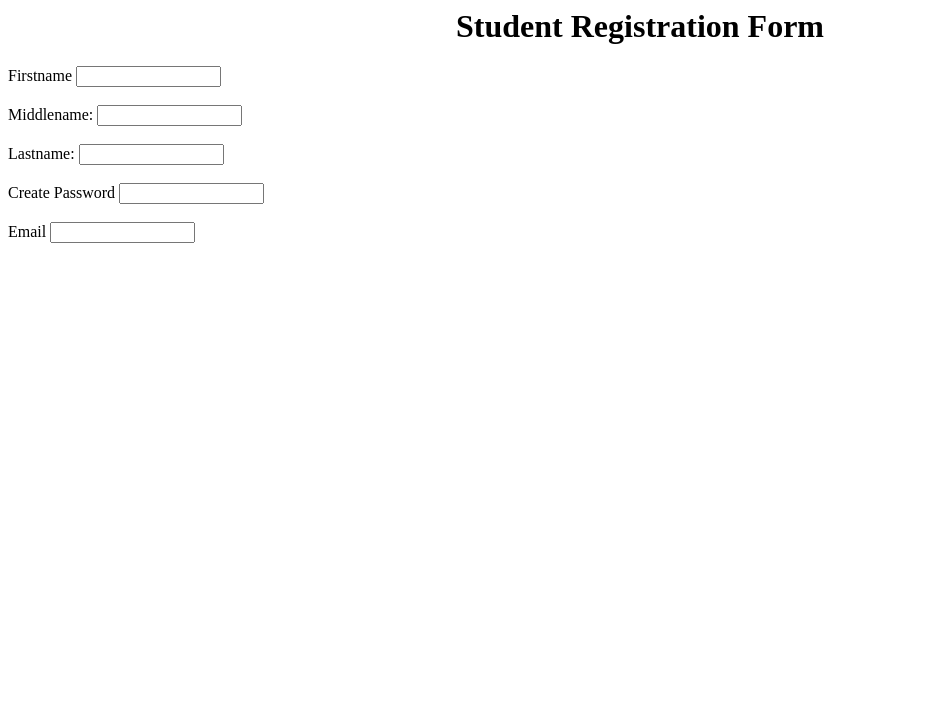
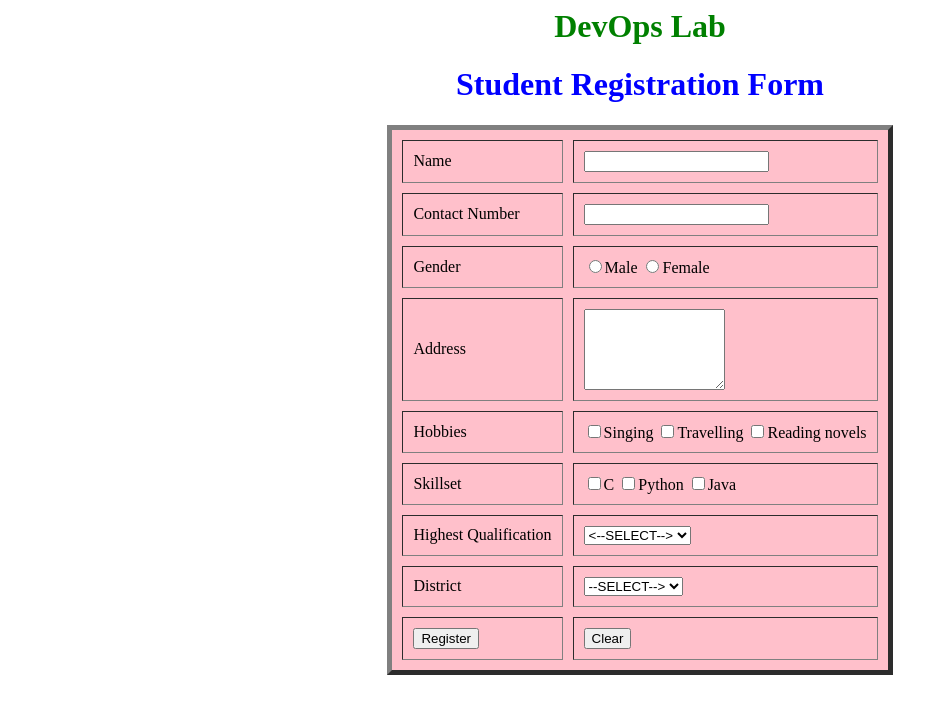
Before and after one commit to MubeenAzhar07/First, a plain HTML site: page index.html in a window 1280 px wide. Shown: the whole page, without its empty margins (0-948 px from the left). Drawn offline with Linux system fonts and the light colour scheme.

Commit message:
first commit

```diff
--- a/index.html
+++ b/index.html
@@ -1,18 +1,77 @@
 <html>
-	<head>
-		<title> Student Registration Form </title>
-	</head>
-	<body>
-		<h1 text align="center" > Student Registration Form </h1>
-		<label> Firstname </label>
-		<input type="text" name="firstname" size="15"/> <br> <br>
-		<label> Middlename: </label>
-		<input type="text" name="middlename" size="15"/> <br> <br>
-		<label> Lastname: </label>
-		<input type="text" name="lastname" size="15"/> <br> <br>
-		<label> Create Password </label>
-		<input type="password"  size="15"/> <br> <br>
-		<label> Email  </label>
-                <input type="email"  size="15"/> <br> <br>
-	</body>
-	</html>
+<body>
+<h1 style="color:green;text-align:center"> DevOps Lab</h1>
+
+<h1 style="color:blue;text-align:center"> Student Registration Form</h1>
+<form>
+<table  border="5" align="center" cellspacing="10" cellpadding="10" bgcolor="pink">
+
+<tr>
+<td>Name</td><td><input type="text"></td>
+</tr>
+
+<tr>
+<td>Contact Number</td>
+<td><input type="text"></td>
+</tr>
+
+<tr>
+<td>Gender</td>
+<td><input type="radio" name="g">Male
+    <input type="radio" name="g">Female</td>
+</tr>
+
+<tr>
+<td>Address</td>
+<td><textarea rows="5" cols="15"></textarea></td>
+</tr>
+
+<tr>
+<td>Hobbies</td>
+<td><input type="checkbox">Singing
+    <input type="checkbox">Travelling
+     <input type="checkbox">Reading novels
+ </td>
+ </tr>
+
+<tr>
+<td>Skillset</td>
+<td><input type="checkbox">C
+    <input type="checkbox">Python
+    <input type="checkbox">Java
+ </td>
+ </tr>
+
+
+ <tr>
+<td>Highest Qualification</td>
+ <td><select>
+     <option><--SELECT--></option>
+     <option>Ph.D</option>
+     <option>M.E/M.Tech</option>
+     <option>B.E/B.Tech</option>
+     <option>Diploma</option>
+     <option>Inter</option>
+     <option>SSC</option>
+     </select>
+   </td>
+ </tr>
+<td>District</td>
+ <td><select>
+     <option>--SELECT--></option>
+     <option>Adilabad</option>
+     <option>Zaheerabad</option>
+     </select>
+   </td>
+ </tr>
+
+
+<tr>
+<td><input type="submit"  value="Register"></td>
+<td><input type="reset" value="Clear"></td>
+</tr>
+
+
+</table>
+</body>
+</html>
```
Also changed, not shown: commands.txt.
